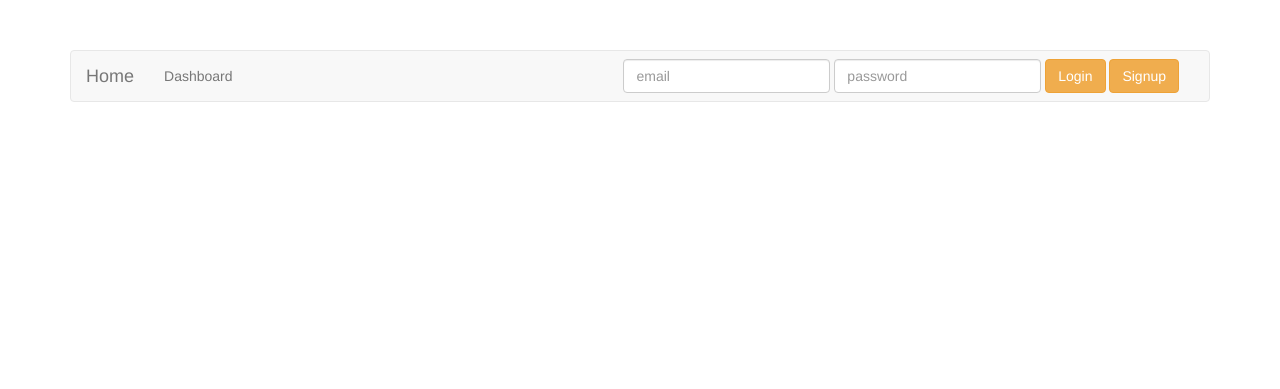
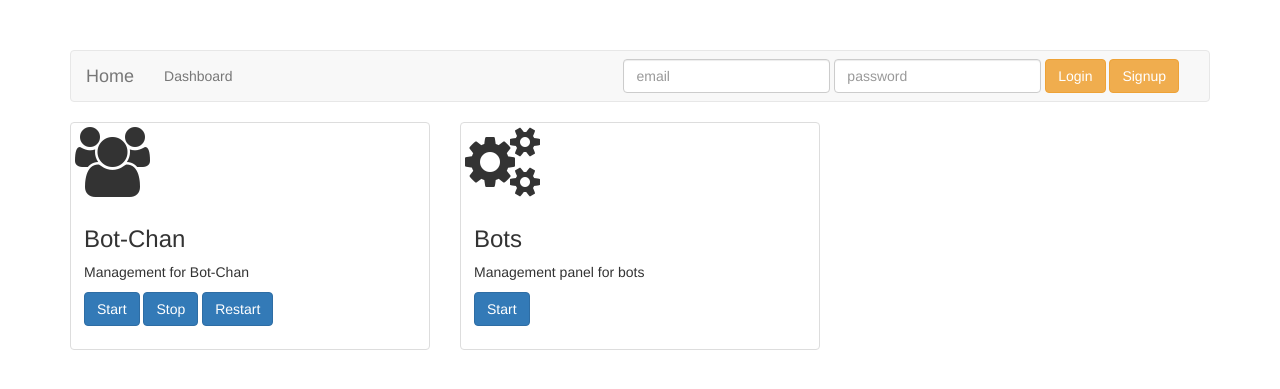
Before and after one commit to Midgethulk/DiscordAppNode, a Node server app: template views/dashboard/bots.hbs in a window 1280 px wide. Shown: the top 389 px of the page. Run offline with Node 20, Linux system fonts and the light colour scheme; the template is opened without the code that fills it: most values are stand-ins (such as "Sample title", 1, 10 or a date in 2020); some libraries are stand-ins or nearby versions.

Commit message:
extra bot features

```diff
--- a/views/dashboard/bots.hbs
+++ b/views/dashboard/bots.hbs
@@ -41,9 +41,32 @@
             </div>
         </div>
     </nav>
-    <ul>
-
-    </ul>
+    <div class="row">
+        <div class="col-sm-6 col-md-4">
+            <div class="thumbnail">
+                <span class="fa fa-users fa-5x"></span>
+                <div class="caption">
+                    <h3>Bot-Chan</h3>
+                    <p>Management for Bot-Chan</p>
+                    <p>
+                    <a href="/dashboard/bots" class="btn btn-primary" role="button">Start</a>
+                    <a href="/dashboard/bots" class="btn btn-primary" role="button">Stop</a>
+                    <a href="/dashboard/bots" class="btn btn-primary" role="button">Restart</a>
+                    </p>
+                </div>
+            </div>
+        </div>
+        <div class="col-sm-6 col-md-4">
+            <div class="thumbnail">
+                <span class="fa fa-cogs fa-5x"></span>
+                <div class="caption">
+                    <h3>Bots</h3>
+                    <p>Management panel for bots</p>
+                    <p><a href="/dashboard/bots" class="btn btn-primary" role="button">Start</a></p>
+                </div>
+            </div>
+        </div>
+    </div>
 </div>
 </body>
 </html>
```
Also changed, not shown: models/bot.js (+4 -4 lines), routes/index.js (+71 -38 lines).
